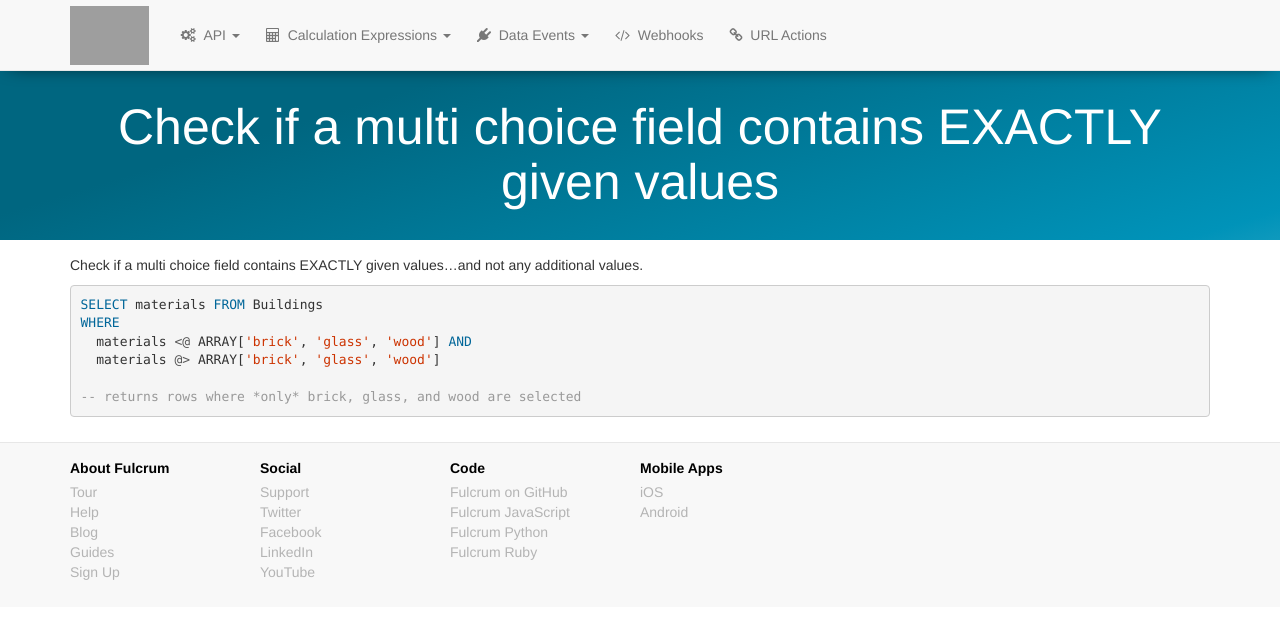
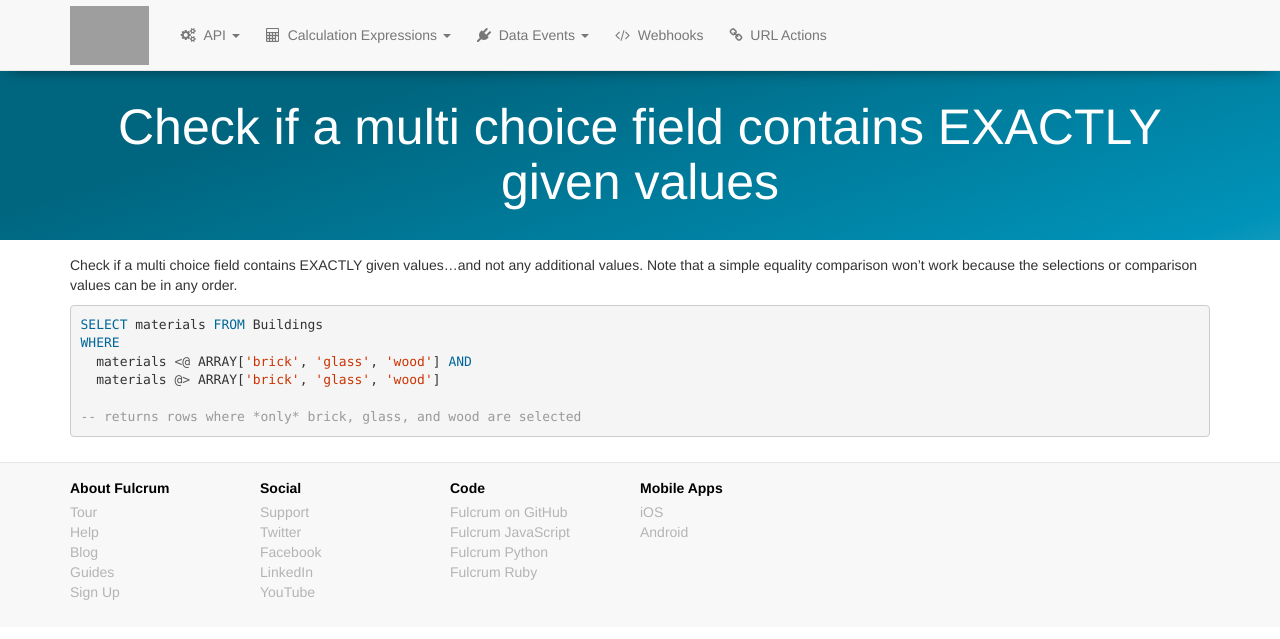
Before and after one commit to rylincoln/developer.fulcrumapp.com, a Jekyll site: the page built from _query-api-examples/check-multichoice-contains-exactly.md, in a window 1280 px wide. Shown: the top 639 px of the page. Built offline with Jekyll 4.4.1, drawn with Linux system fonts in a browser that asks for light colours; nearby versions of some CDN libraries; grey boxes are pictures that could not be loaded.

Commit message:
Add a note explaining why it seems too complicated

````diff
--- a/_query-api-examples/check-multichoice-contains-exactly.md
+++ b/_query-api-examples/check-multichoice-contains-exactly.md
@@ -6,7 +6,7 @@ category: section
 tags:
   - jsonb
 ---
-Check if a multi choice field contains EXACTLY given values...and not any additional values.
+Check if a multi choice field contains EXACTLY given values...and not any additional values. Note that a simple equality comparison won't work because the selections or comparison values can be in any order.
 
 ```sql
 SELECT materials FROM Buildings
````
